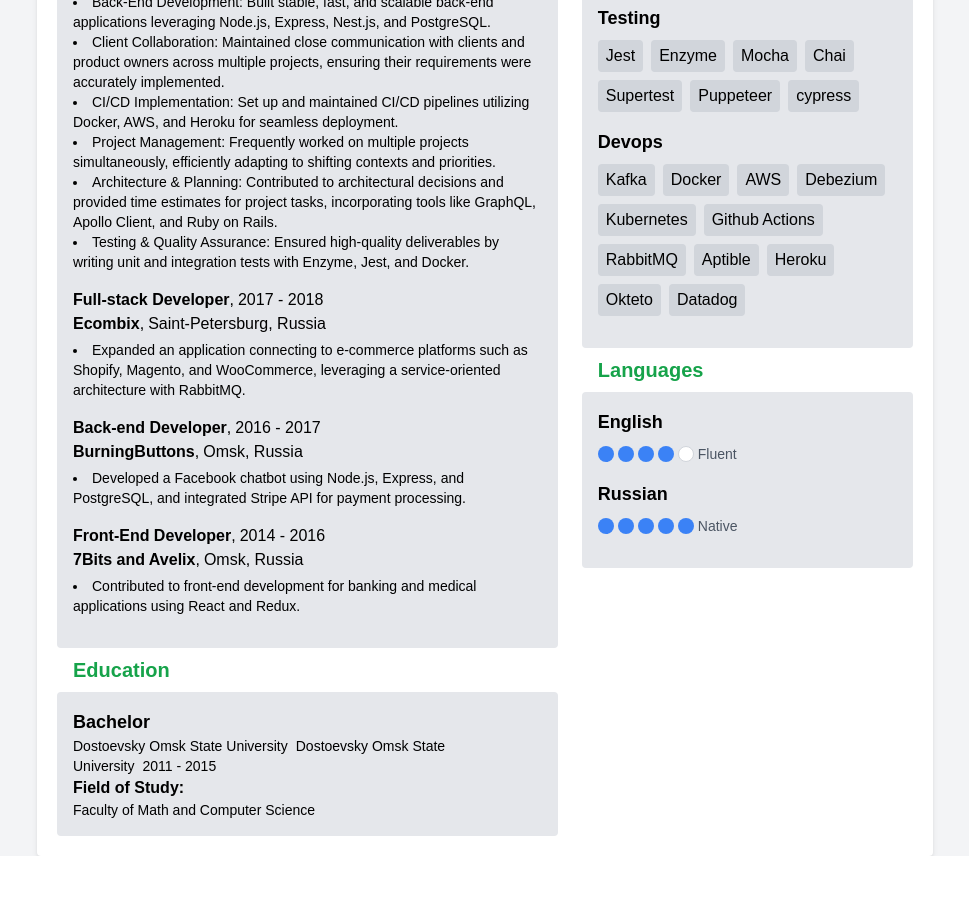
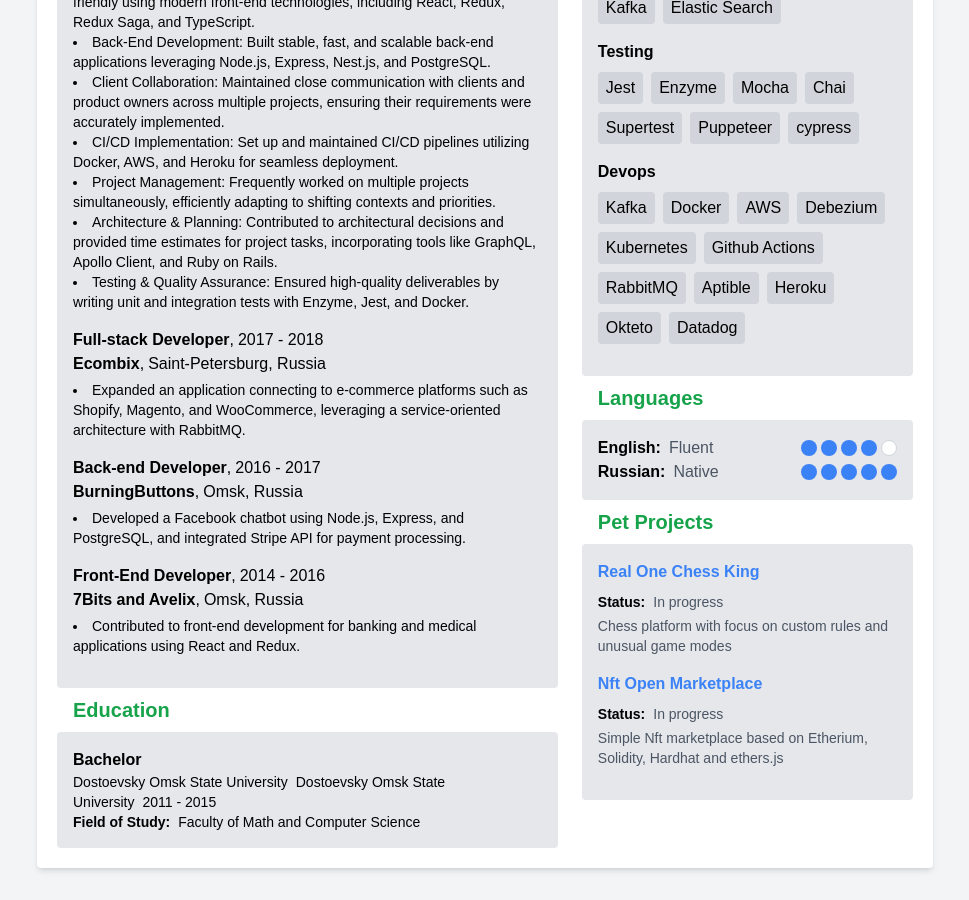
Before and after one commit to PerminovEugene/me, a Next.js app: page /CV in a window 1280 px wide. Shown: the part 1360-2260 px from the top of the page, without its empty margins (155-1124 px from the left). Before the commit the page ends 2216 px from the top, so only its background shows below. Built offline with nearby package versions, Linux system fonts and the light colour scheme.

Commit message:
Add Pet projects section

```diff
--- a/src/app/CV/page.tsx
+++ b/src/app/CV/page.tsx
@@ -5,6 +5,7 @@
 import Education from "@/components/cv/education/education.component";
 import Languages from "@/components/cv/languages/languages.component";
 import Summary from "@/components/cv/summary/summary.component";
+import PetProjects from "@/components/cv/pet-projects/pet-projects.component";
 
 interface BlockProps {
   title: string;
@@ -25,7 +26,7 @@
         className="flex flex-col justify-center items-center min-h-screen bg-gray-100"
         id="CV"
       >
-        <div className="bg-white p-4 rounded shadow-md w-full max-w-4xl print:mb-0 mb-2 print:min-h-screen">
+        <div className="bg-white p-4 rounded shadow-md w-full max-w-4xl print:mt-0 print:mb-0 mt-8 mb-8 print:min-h-screen">
           <BaseInfo />
           <Block title="Summary">
             <Summary />
@@ -40,13 +41,10 @@
               <Block title="Skills">
                 <Skills page={0} />
               </Block>
-              {/* <Block title="Languages">
-                <Languages />
-              </Block> */}
             </div>
           </div>
         </div>
-        <div className="bg-white p-4 rounded shadow-md w-full max-w-4xl print:mb-0 print:min-h-screen">
+        <div className="bg-white p-4 rounded shadow-md w-full max-w-4xl print:mb-0 print:min-h-screen mb-8">
           <div className="flex space-x-4">
             <div className="w-3/5">
               <Block title="Experience">
@@ -63,6 +61,9 @@
               <Block title="Languages">
                 <Languages />
               </Block>
+              <Block title="Pet Projects">
+                <PetProjects />
+              </Block>
             </div>
           </div>
         </div>
--- a/src/components/cv/education/education.component.tsx
+++ b/src/components/cv/education/education.component.tsx
@@ -4,7 +4,7 @@
 const EducationEpisode = ({ education }: { education: Education }) => {
   return (
     <div className="text-black">
-      <h4 className="text-lg font-semibold">{education.degree}</h4>
+      <h4 className="text-md font-semibold">{education.degree}</h4>
       <div className="text-sm">
         <span>{education.place}</span>
         <span className="ml-2">{education.place}</span>
@@ -12,9 +12,9 @@
           {education.startDate} - {education.endDate}
         </span>
       </div>
-      <div>
-        <h5 className="font-semibold">Field of Study:</h5>
-        <p className="text-sm">{education.description}</p>
+      <div className="flex">
+        <h5 className="font-semibold text-sm">Field of Study:</h5>
+        <p className="text-sm ml-2">{education.description}</p>
       </div>
     </div>
   );
--- a/src/components/cv/languages/languages.component.tsx
+++ b/src/components/cv/languages/languages.component.tsx
@@ -7,9 +7,14 @@
   const emptyCircles = totalCircles - filledCircles;
 
   return (
-    <div className="mb-4 text-black">
-      <h4 className="text-lg font-semibold">{language.name}</h4>
-      <div className="flex items-center space-x-1 mt-2">
+    <div className=" text-black flex justify-between">
+      <div className="flex">
+        <h4 className="text-md font-semibold">{language.name}:</h4>
+        <span className="text-md text-gray-600 ml-2">
+          {language.description}
+        </span>
+      </div>
+      <div className="flex items-center space-x-1">
         {[...Array(filledCircles)].map((_, index) => (
           <div key={index} className="w-4 h-4 bg-blue-500 rounded-full"></div>
         ))}
@@ -19,9 +24,6 @@
             className="w-4 h-4 bg-white border border-gray-300 rounded-full"
           ></div>
         ))}
-        <span className="text-sm text-gray-600 ml-2">
-          {language.description}
-        </span>
       </div>
     </div>
   );
@@ -29,7 +31,7 @@
 
 const LanguagesBlock = () => {
   return (
-    <div className="mb-4">
+    <div className="">
       {allLanguages.map((language) => (
         <LanguageBlock key={language.name} language={language} />
       ))}
--- /dev/null
+++ b/src/components/cv/pet-projects/pet-projects.component.tsx
@@ -0,0 +1,48 @@
+import { petProjects } from "./pet-projects.data";
+import { PetProject } from "./pet-projects.types";
+
+const PetProjectBlock = ({ petProject }: { petProject: PetProject }) => {
+  return (
+    <div className="mb-4 text-black">
+      <h4 className="text-md font-semibold">
+        <a
+          href={petProject.link}
+          target="_blank"
+          rel="noopener noreferrer"
+          className="text-blue-500 hover:underline"
+        >
+          {petProject.name}
+        </a>
+      </h4>
+      <div className="mt-2 text-sm flex">
+        <h5 className="font-semibold">Status:</h5>
+        <span className="text-gray-600 ml-2">{petProject.status}</span>
+      </div>
+      <div className="mt-1">
+        <p className="text-sm text-gray-600">{petProject.description}</p>
+        {/* <div className="mt-1">
+          <a
+            href={petProject.link}
+            target="_blank"
+            rel="noopener noreferrer"
+            className="text-blue-500 hover:underline"
+          >
+            {petProject.link}
+          </a>
+        </div> */}
+      </div>
+    </div>
+  );
+};
+
+const PetProjectsBlock = () => {
+  return (
+    <div>
+      {petProjects.map((petProject: PetProject) => (
+        <PetProjectBlock key={petProject.name} petProject={petProject} />
+      ))}
+    </div>
+  );
+};
+
+export default PetProjectsBlock;
--- /dev/null
+++ b/src/components/cv/pet-projects/pet-projects.data.ts
@@ -0,0 +1,18 @@
+import { PetProjects } from "./pet-projects.types";
+
+export const petProjects: PetProjects = [
+  {
+    name: "Real One Chess King",
+    link: "https://github.com/Real-One-Chess-King/monorepo",
+    status: "In progress",
+    description:
+      "Chess platform with focus on custom rules and unusual game modes",
+  },
+  {
+    name: "Nft Open Marketplace",
+    link: "https://github.com/PerminovEugene/nft-open-marketplace",
+    status: "In progress",
+    description:
+      "Simple Nft marketplace based on Etherium, Solidity, Hardhat and ethers.js",
+  },
+];
--- a/src/components/cv/skills/skills.component.tsx
+++ b/src/components/cv/skills/skills.component.tsx
@@ -4,7 +4,7 @@
 const SkillDirrection = ({ skill }: { skill: Skill }) => {
   return (
     <div className="mb-4 text-black">
-      <h4 className="text-lg font-semibold">{skill.title}</h4>
+      <h4 className="text-md font-semibold">{skill.title}</h4>
       <div className="mt-2">
         {/* <h5 className="font-semibold">Key Skills:</h5> */}
         <div className="flex flex-wrap gap-2 mt-1">
--- a/src/components/cv/skills/skills.data.ts
+++ b/src/components/cv/skills/skills.data.ts
@@ -16,7 +16,7 @@
     },
     {
       technologies: ["Etherium", "EVM", "Hardhat"],
-      title: "WEB3",
+      title: "Blockchain",
     },
     {
       technologies: [
```
Also changed, not shown: src/components/cv/pet-projects/pet-projects.types.ts (added, +8 -0 lines).
